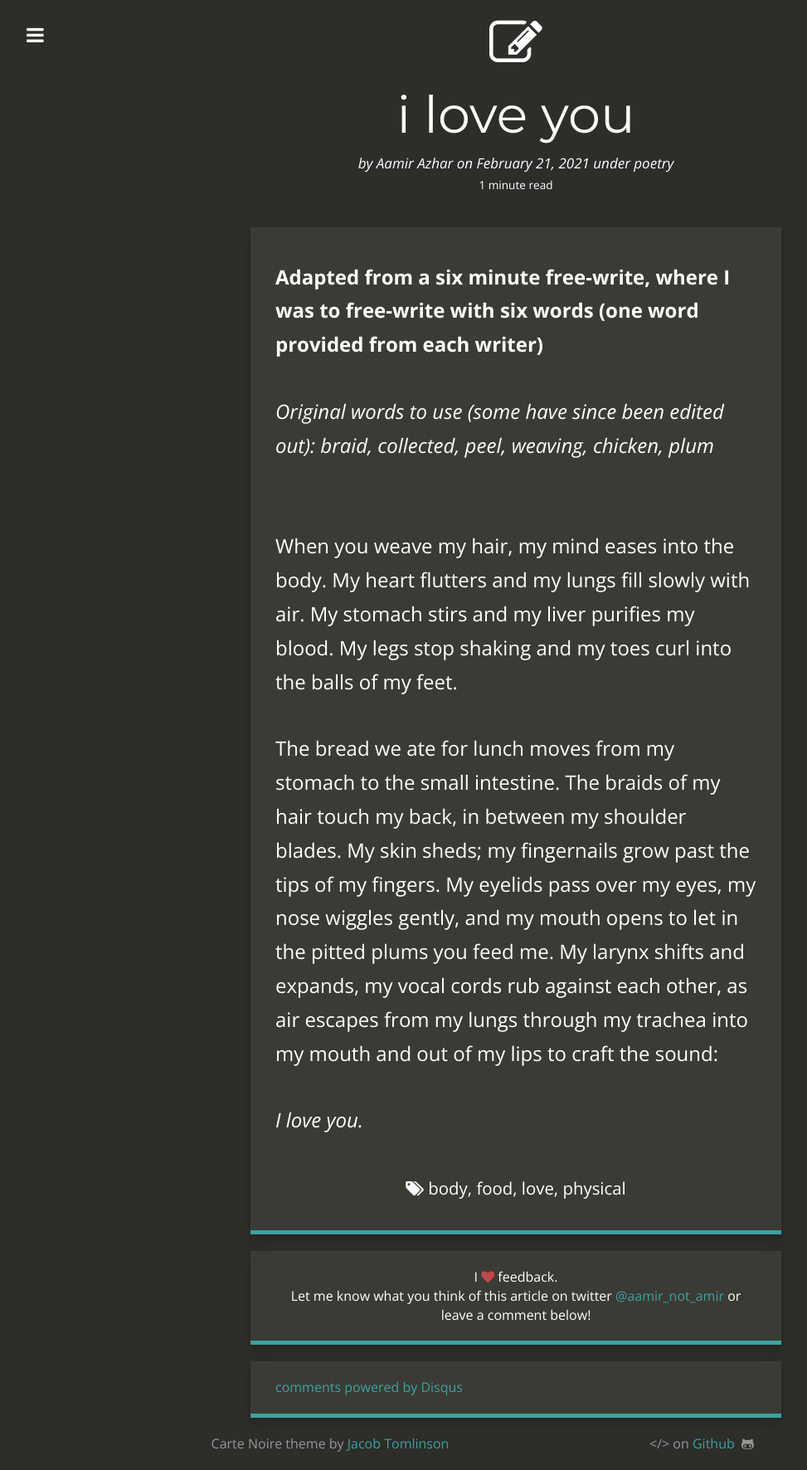
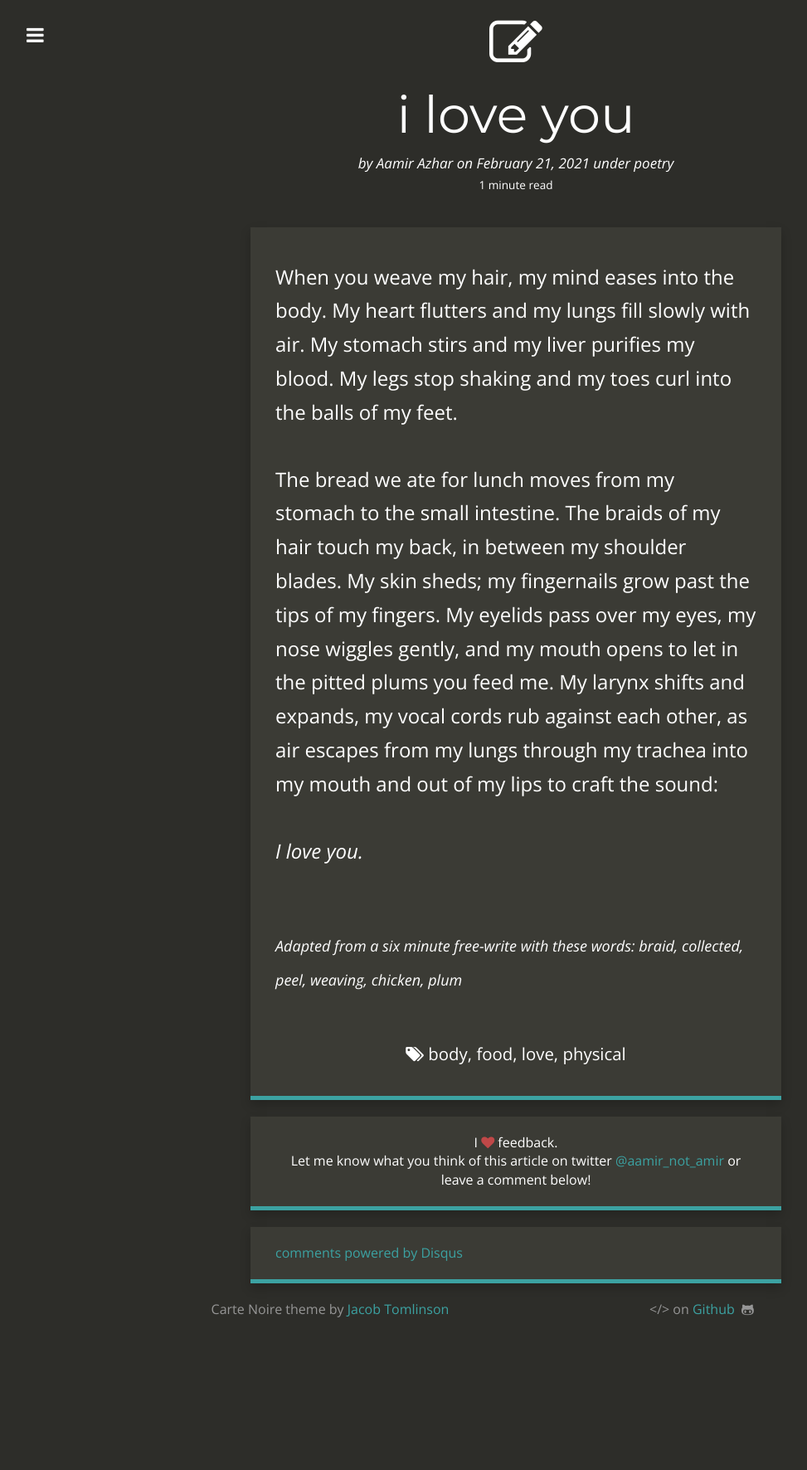
Before and after one commit to jacobtomlinson/carte-noire, a Jekyll site: the page built from _posts/2021-02-21-i-love-you.md, in a window 1280 px wide. Shown: the whole page at 83% size, without its empty margins (18-991 px from the left). Built offline with Jekyll 4.4.1, drawn with Linux system fonts in a browser that asks for light colours; nearby versions of some CDN libraries; comment, search, counter and statistics services are not loaded; after the commit the page ends 1610 px from its top, so only the background shows below that.

Commit message:
Move prompt to end of i love you

```diff
--- a/_posts/2021-02-21-i-love-you.md
+++ b/_posts/2021-02-21-i-love-you.md
@@ -12,13 +12,11 @@ tags:
   - love
   - physical
 ---
-**Adapted from a six minute free-write, where I was to free-write with six words (one word provided from each writer)**
-
-*Original words to use (some have since been edited out): braid, collected, peel, weaving, chicken, plum*
-
-<br>
 When you weave my hair, my mind eases into the body. My heart flutters and my lungs fill slowly with air. My stomach stirs and my liver purifies my blood. My legs stop shaking and my toes curl into the balls of my feet.
 
 The bread we ate for lunch moves from my stomach to the small intestine. The braids of my hair touch my back, in between my shoulder blades. My skin sheds; my fingernails grow past the tips of my fingers. My eyelids pass over my eyes, my nose wiggles gently, and my mouth opens to let in the pitted plums you feed me. My larynx shifts and expands, my vocal cords rub against each other, as air escapes from my lungs through my trachea into my mouth and out of my lips to craft the sound:
 
 *I love you.*
+
+<br>
+<sup>*Adapted from a six minute free-write with these words: braid, collected, peel, weaving, chicken, plum*</sup>
```
